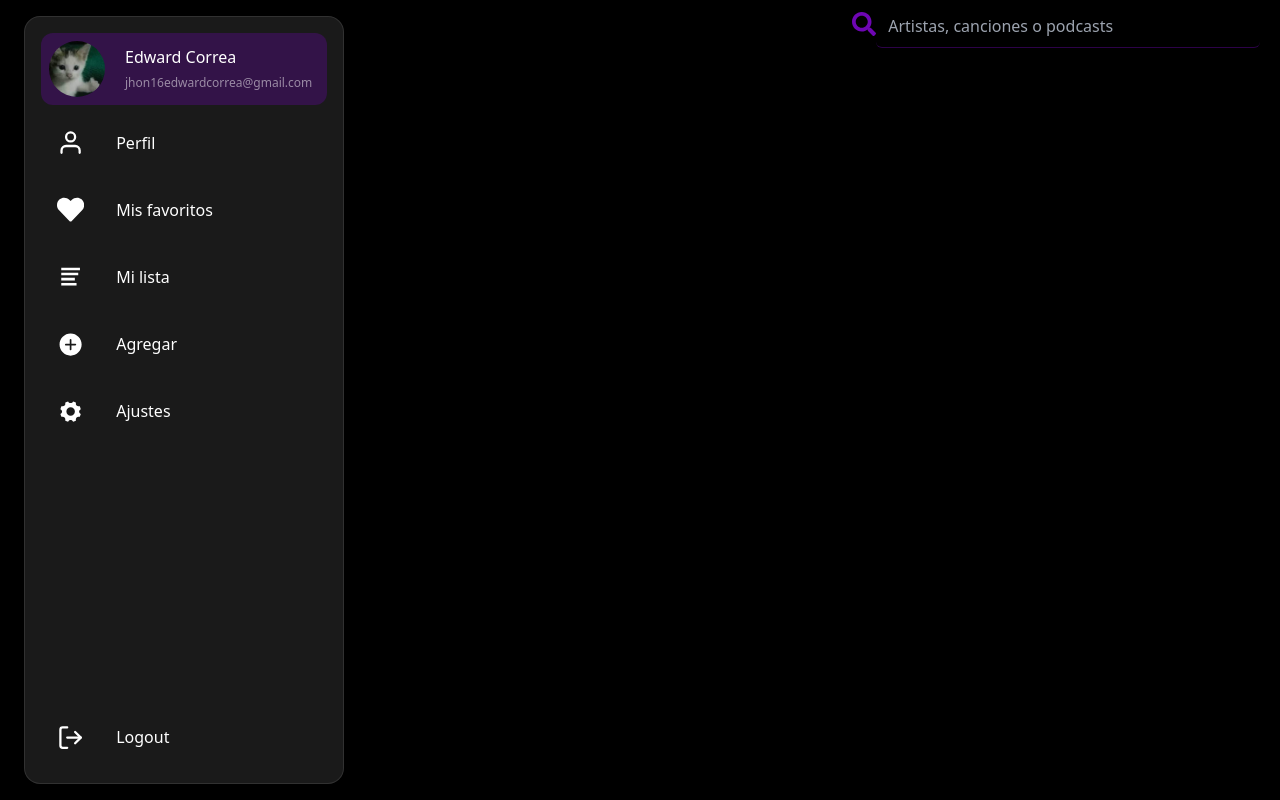
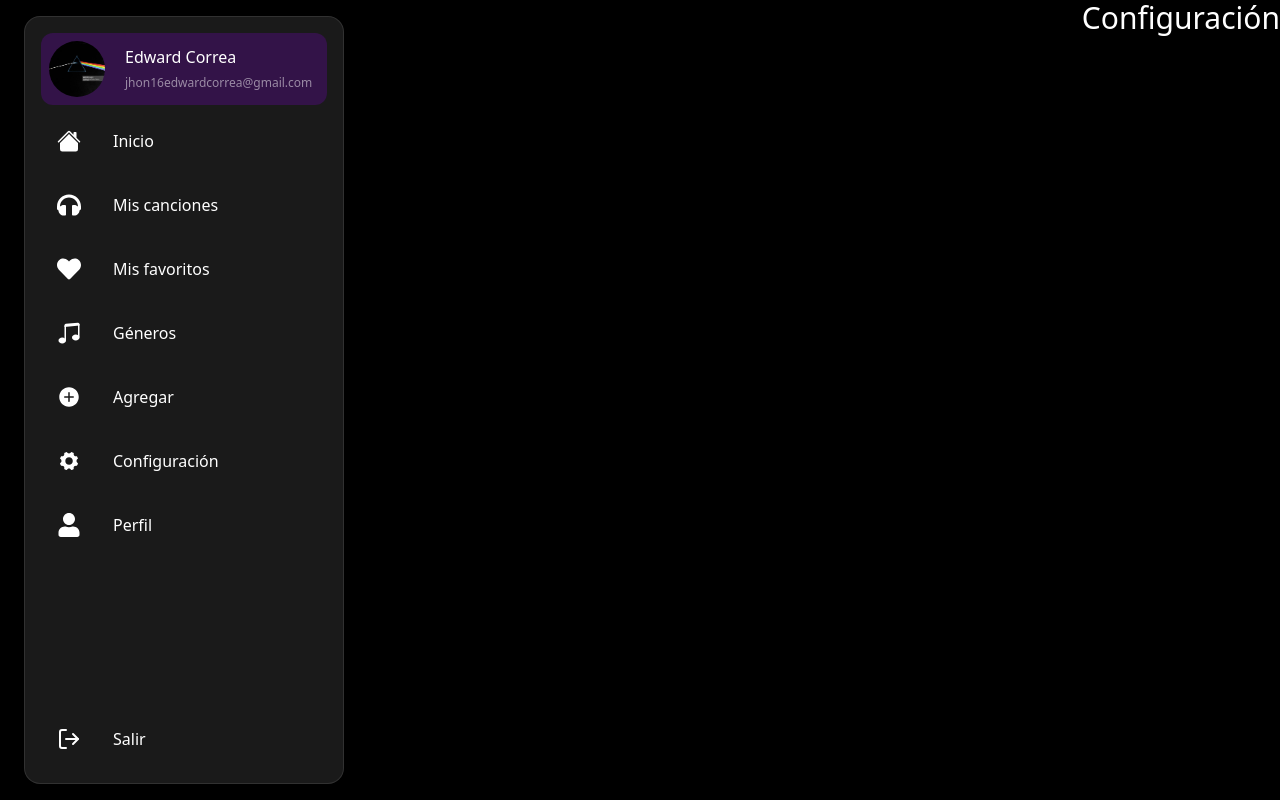
Before and after one commit to JaimeLopez04/Frontend-React, a React (Vite) app: page / in a window 1280 px wide. Built offline with nearby package versions, Linux system fonts and the light colour scheme.

Commit message:
Music Player

```diff
--- a/package.json
+++ b/package.json
@@ -10,6 +10,7 @@
     "preview": "vite preview"
   },
   "dependencies": {
+    "@madzadev/audio-player": "^1.1.11",
     "react": "^18.2.0",
     "react-dom": "^18.2.0",
     "react-icons": "^4.10.1",
--- a/src/App.jsx
+++ b/src/App.jsx
@@ -1,5 +1,11 @@
 import Sidebar from "./Components/side-bar"
-import SearchBar from "./Components/SearchBar"
+// import SearchBar from "./Components/SearchBar"
+// import MusicPlayer from "./Components/MusicPlayer" EL FEO ******************
+//************** Estilos del music player *****************
+// import Player1 from "./Components/Player1";
+// import "@madzadev/audio-player/dist/index.css";
+import TittleSettings from "./Components/TittleSettings"
+
 
 function App() {
 
@@ -12,9 +18,18 @@ function App() {
         <Sidebar/>
       </div>
 
-      <div className="left-[5rm]">
-        <SearchBar/>
-      </div>
+      {/* Barra de busqueda */}
+      {/* <SearchBar/> */}
+
+
+      {/* <div>
+        <MusicPlayer/>
+      </div> */}
+
+      {/* <Player1/> */}
+
+      <TittleSettings/>
+
 
 
 
--- /dev/null
+++ b/src/Components/MusicPlayer.jsx
@@ -0,0 +1,15 @@
+import rosa from "../assets/rosa.mp3"
+
+const MusicPlayer = () => {
+  return (
+    <div>
+        <audio controls className="mt-20 w-96" >
+            <source src={rosa} type="audio/mpeg"/>
+            Navegador no compatible con el audio
+
+        </audio>
+    </div>
+  )
+}
+
+export default MusicPlayer
--- /dev/null
+++ b/src/Components/Player1.jsx
@@ -0,0 +1,37 @@
+import Player from "@madzadev/audio-player";
+
+
+const tracks = [ //ARREGLO DE CANCIONES
+    {
+      url: "https://audioplayer.madza.dev/Madza-Chords_of_Life.mp3",
+      title: "Madza - Chords of Life",
+      tags: ["house"],
+    },
+    {
+      url: "https://audioplayer.madza.dev/Madza-Late_Night_Drive.mp3",
+      title: "Madza - Late Night Drive",
+      tags: ["dnb"],
+    },
+    {
+      url: "https://audioplayer.madza.dev/Madza-Persistence.mp3",
+      title: "Madza - Persistence",
+      tags: ["dubstep"],
+    },
+  ];
+
+const Player1 = () => {
+  return (
+    <div className="">
+        <Player className="text-base"
+            trackList={tracks}
+            includeTags={false}
+            includeSearch={true}
+            showPlaylist={true}
+            autoPlayNextTrack={true}
+        />
+    </div>
+
+  )
+}
+
+export default Player1
--- a/src/Components/SearchBar.jsx
+++ b/src/Components/SearchBar.jsx
@@ -5,12 +5,13 @@ const SearchBar = () => {
   return (
       <div>
         <div className='flex flex-row items-center px-5'>
-          <FaSearch className="text-purple text-2xl font-bold"/>
-                    <input
-                        className='w-96 h-11 border-b border-purple border-opacity-40 rounded-md p-2 mt-1 bg-transparent text-white focus:outline-none focus:outline-purple focus:outline-1'
-                        placeholder=" Artistas, canciones o podcasts"
-                    />
-                </div>
+          <FaSearch className="text-purple text-2xl font-bold mr-3"/>
+            <input
+              className='w-96 h-11 border-b border-purple border-opacity-40 rounded-md p-2 mt-1 bg-transparent
+              text-white focus:outline-none focus:outline-violet-400 focus:outline-1'
+              placeholder=" Artistas, canciones o podcasts"
+            />
+         </div>
       </div>
   )
 }
--- /dev/null
+++ b/src/Components/TittleSettings.jsx
@@ -0,0 +1,12 @@
+const TittleSettings = () => {
+  return (
+    <div>
+        <div className="text-white text-3xl">
+            Configuración
+        </div>
+
+    </div>
+  )
+}
+
+export default TittleSettings
--- a/src/Components/UserProfile.jsx
+++ b/src/Components/UserProfile.jsx
@@ -1,4 +1,4 @@
-import user from "../assets/user.jpg"
+import albumcover from "../assets/albumcover.jpg"
 
 const userProfile = ({ toggle }) => {
   return (
@@ -7,7 +7,7 @@ const userProfile = ({ toggle }) => {
     "bg-purple bg-opacity-30 rounded-xl p-2"}`}>
 
         <div className="min-w-[3.5rem] h-[3.5rem]">
-            <img src={user} alt="" className="w-full h-full rounded-full object-cover"/>
+            <img src={albumcover} alt="" className="w-full h-full rounded-full object-cover"/>
         </div>
         <div className={toggle ? "opacity-0 delay-200" : ""}>
             <h3 className="text-base text-white">Edward Correa</h3>
--- a/src/Data.jsx
+++ b/src/Data.jsx
@@ -1,39 +1,51 @@
-import { FiUser, FiLogOut } from "react-icons/fi";
+import { FiLogOut } from "react-icons/fi";
 import { FaHeart } from "react-icons/fa"
-import { IoMdList } from "react-icons/io"
 import { IoIosAddCircle } from "react-icons/io"
 import { IoIosSettings } from 'react-icons/io'
-// import { BsFolder} from "react-icons/bs";   //Icono chido de carpeta
+import { FaHeadphones } from 'react-icons/fa';
+import { BsMusicNoteBeamed } from 'react-icons/bs';
+import { FaUser } from 'react-icons/fa';
+import { BsHouseFill } from 'react-icons/bs';
 
 export const datas = [
   {
     id: 1,
-    icon: <FiUser />,
+    icon: <BsHouseFill size={24}/>,
+    text: "Inicio",
+  },
+  {
+    id: 2,
+    icon: <FaHeadphones size={24}/>,
+    text: "Mis canciones",
+  },
+  {
+    id: 3,
+    icon: <FaHeart size={24}/>,
+    text: "Mis favoritos",
+  },
+  {
+    id: 4,
+    icon: <BsMusicNoteBeamed size={24} />,
+    text: "Géneros",
+  },
+  {
+    id: 5,
+    icon: <IoIosAddCircle size={24}/>,
+    text: "Agregar",
+  },
+  {
+    id: 6,
+    icon: <IoIosSettings size={24}/>,
+    text: "Configuración",
+  },
+  {
+    id: 7,
+    icon: <FaUser size={24}/>,
     text: "Perfil",
   },
   {
-    id: 2,
-    icon: <FaHeart />,
-    text: "Mis favoritos",
-  },
-  {
-    id: 3,
-    icon: <IoMdList />,
-    text: "Mi lista",
-  },
-  {
-    id: 4,
-    icon: <IoIosAddCircle />,
-    text: "Agregar",
-  },
-  {
-    id: 5,
-    icon: <IoIosSettings />,
-    text: "Ajustes",
-  },
-  {
-    id: 6,
-    icon: <FiLogOut />,
-    text: "Logout",
+    id: 8,
+    icon: <FiLogOut size={24}/>,
+    text: "Salir",
   },
 ];
```
Also changed, not shown: 2 other files (tests, documents, lock files or other folders).
